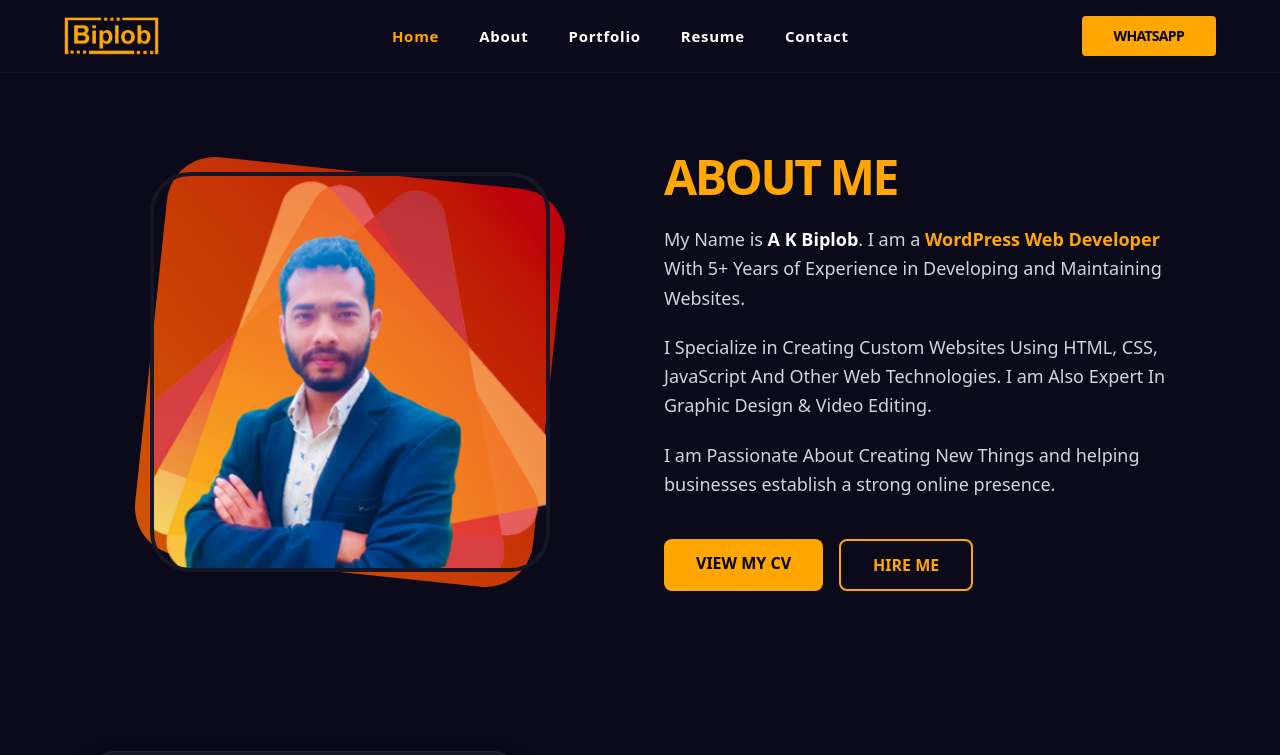
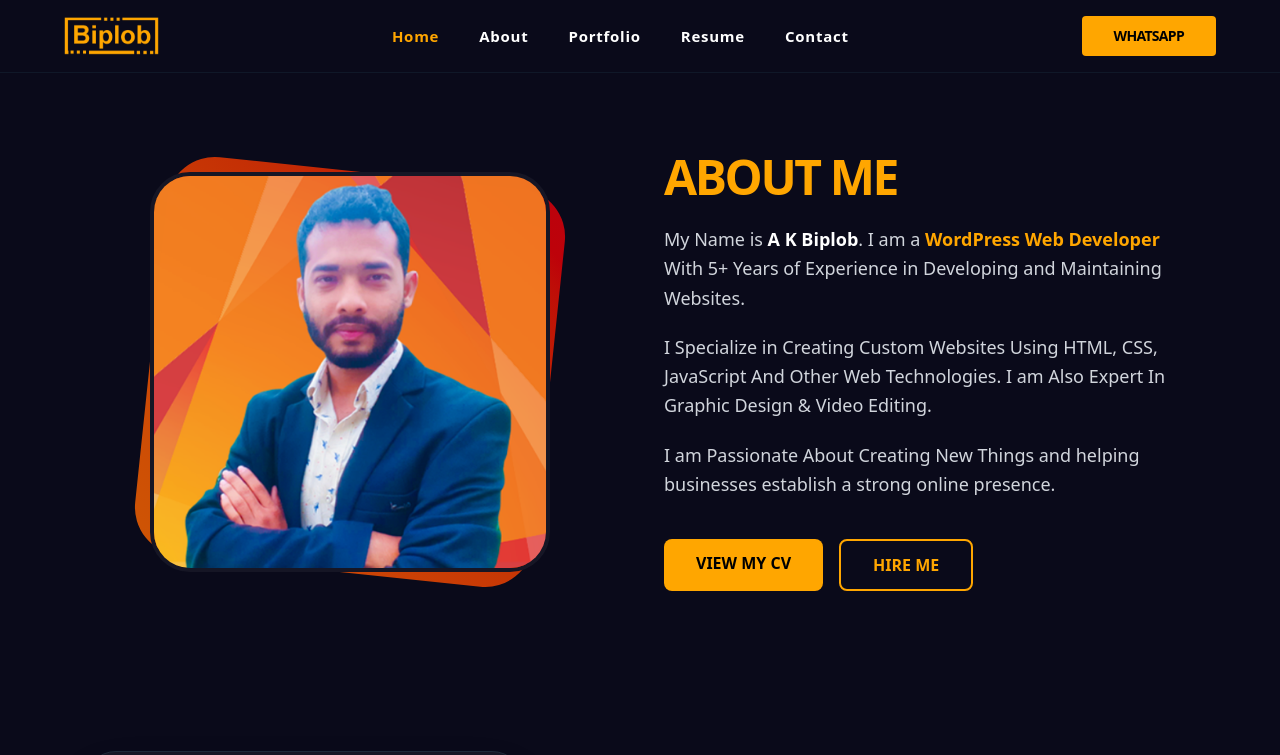
Before and after one commit to akbiplobx/biplob-portfolio, a Next.js app: page /about in a window 1280 px wide. Shown: the top 755 px of the page. Built offline with nearby package versions, Linux system fonts and the light colour scheme.

Commit message:
Update About.jsx

```diff
--- a/src/components/About.jsx
+++ b/src/components/About.jsx
@@ -16,7 +16,7 @@ const About = () => {
             {/* Actual Image */}
             <div className="relative z-10 w-full h-full overflow-hidden rounded-[2.5rem] border-4 border-[#161625]">
               <Image
-                src="/profile-ak.png" // public ফোল্ডারে আপনার ছবিটি রাখুন
+                src="/profile-red.png" // public ফোল্ডারে আপনার ছবিটি রাখুন
                 alt="A K Biplob"
                 fill
                 className="object-cover"
```
